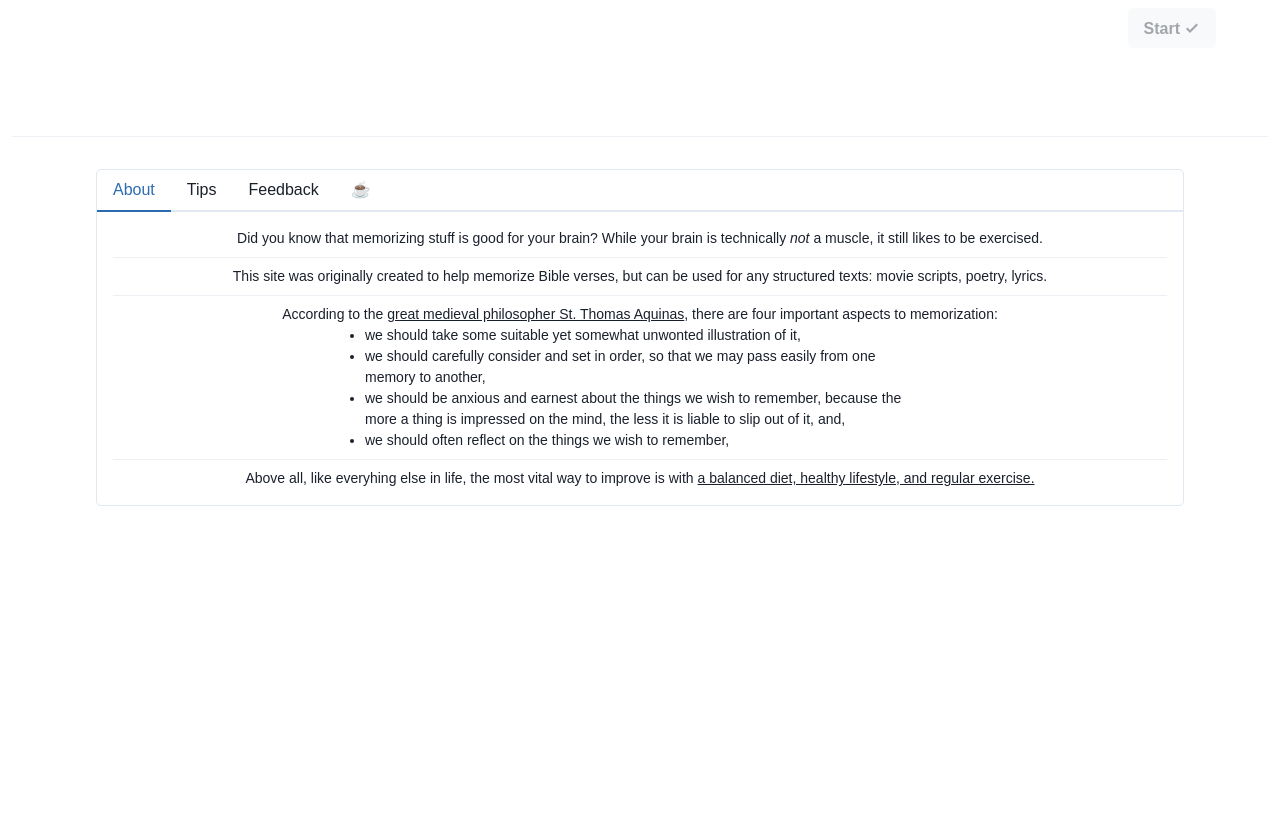
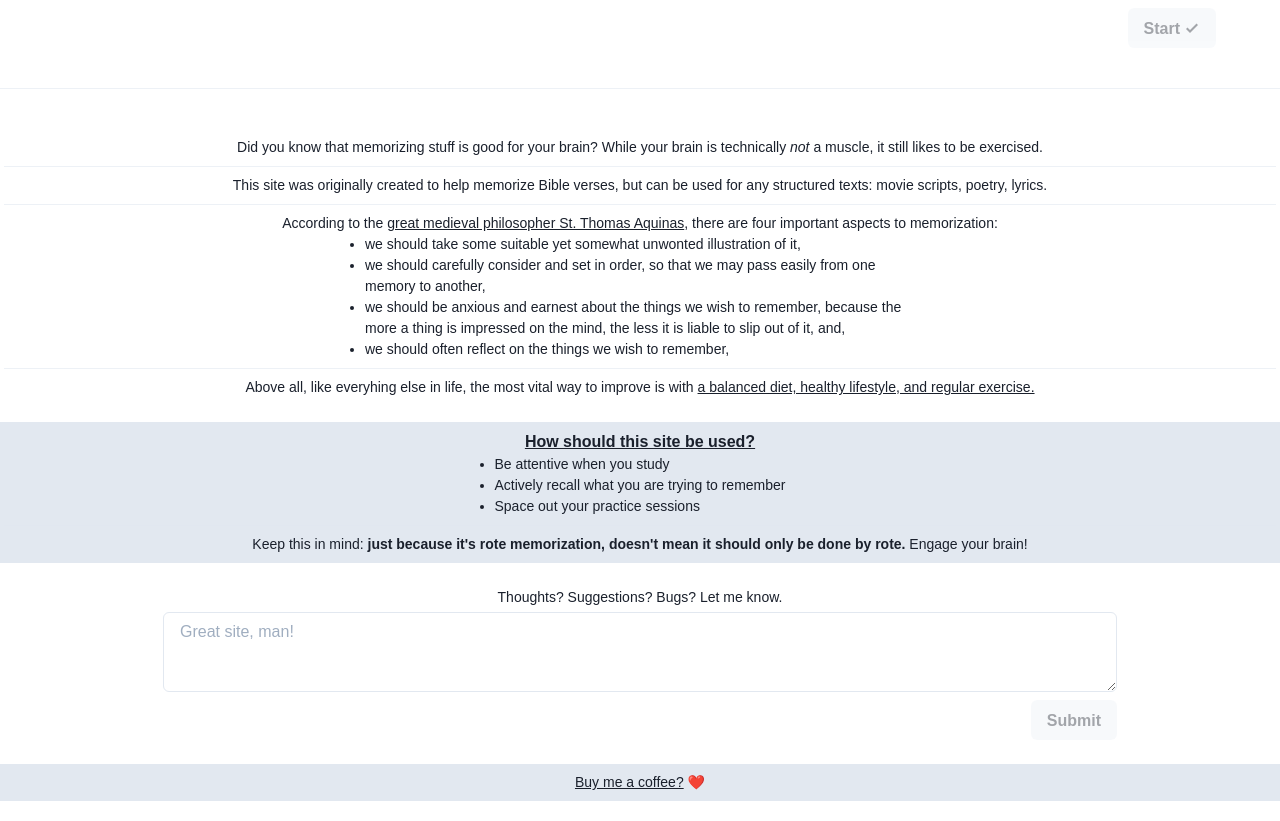
Before and after one commit to AndrewCutler/Memoria, a React (Create React App) app: page / in a window 1280 px wide. Shown: the part 214-1035 px from the top of the page. Before the commit the page ends 864 px from the top, so only its background shows below. Built offline with nearby package versions, Linux system fonts and the light colour scheme.

Commit message:
styling changes, map sections out

```diff
--- a/public/env.js
+++ b/public/env.js
@@ -4,7 +4,7 @@ window.env = {
   "APPDATA": "C:\\Users\\Andrew\\AppData\\Roaming",
   "ChocolateyInstall": "C:\\ProgramData\\chocolatey",
   "ChocolateyLastPathUpdate": "132418313776297672",
-  "CHROME_CRASHPAD_PIPE_NAME": "\\\\.\\pipe\\crashpad_4232_XRVCRSSQMEYXNIFC",
+  "CHROME_CRASHPAD_PIPE_NAME": "\\\\.\\pipe\\crashpad_8036_BDCZTXTRHVMBTWCX",
   "COLOR": "1",
   "COLORTERM": "truecolor",
   "CommonProgramFiles": "C:\\Program Files\\Common Files",
--- a/src/App.tsx
+++ b/src/App.tsx
@@ -24,6 +24,7 @@ import {
 	isValidKestroke,
 	MAX_LENGTH
 } from './App.utility';
+import Informational from './Informational/Informational';
 
 export const App = () => {
 	// app state
@@ -199,9 +200,9 @@ export const App = () => {
 								</Flex>
 							</Box>
 							{hasHistory && <History />}
-							<Box h='16px' w='100%' />
-							<Divider />
-							<InformationalTabset />
+							<Divider w='100vw' />
+							{/* <InformationalTabset /> */}
+							<Informational />
 						</VStack>
 					</Box>
 				</Box>
--- a/src/App.utility.tsx
+++ b/src/App.utility.tsx
@@ -33,3 +33,7 @@ export const AppContext = createContext<IContext>({
 	value: appContext,
 	setter: (value: SetStateAction<IAppContext>) => {}
 });
+
+export const darkModeAlternateGray = 'gray.600';
+
+export const lightModeAlternateGray = 'gray.200';
--- a/src/Email/Email.tsx
+++ b/src/Email/Email.tsx
@@ -33,10 +33,11 @@ const Email = (): React.ReactElement => {
 	};
 
 	return (
-		<Box textAlign='left'>
+		<Flex alignItems='center' flexDirection='column'>
 			<Box mb={1} fontSize='sm'>
 				Thoughts? Suggestions? Bugs? Let me know.
 			</Box>
+			<Box w='75%'>
 				<form
 					action=''
 					ref={form}
@@ -47,7 +48,9 @@ const Email = (): React.ReactElement => {
 						maxLength={EMAIL_MAX}
 						name='message'
 						placeholder='Great site, man!'
-					onChange={({ target: { value } }) => handleChange(value)}
+						onChange={({ target: { value } }) =>
+							handleChange(value)
+						}
 					/>
 					<Flex w='100%' marginTop={2} justifyContent='flex-end'>
 						<Button disabled={!body.trim()} type='submit'>
@@ -56,6 +59,7 @@ const Email = (): React.ReactElement => {
 					</Flex>
 				</form>
 			</Box>
+		</Flex>
 	);
 };
 
--- a/src/History/History.tsx
+++ b/src/History/History.tsx
@@ -11,10 +11,16 @@ import {
 	AccordionItem,
 	AccordionPanel,
 	Box,
-	AccordionIcon
+	AccordionIcon,
+	useColorModeValue,
+	Flex
 } from '@chakra-ui/react';
 import React, { useContext, useEffect, useState } from 'react';
-import { AppContext } from '../App.utility';
+import {
+	AppContext,
+	darkModeAlternateGray,
+	lightModeAlternateGray
+} from '../App.utility';
 import { IStorageValue } from '../TextDisplay/TextDisplay';
 
 // guid_timestamp
@@ -37,6 +43,10 @@ const History = () => {
 		value: { gameState }
 	} = useContext(AppContext);
 	const [history, setHistory] = useState<KeyedStorageValue[]>([]);
+	const alternateColor = useColorModeValue(
+		lightModeAlternateGray,
+		darkModeAlternateGray
+	);
 
 	useEffect(() => {
 		const matchingKeys: string[] = Object.keys(localStorage)
@@ -59,6 +69,12 @@ const History = () => {
 	}, [gameState]);
 
 	return (
+		<Flex
+			background={alternateColor}
+			w='100vw'
+			py={3}
+			justifyContent='center'
+		>
 			<Accordion allowToggle w='80vw'>
 				<AccordionItem>
 					<AccordionButton>
@@ -81,7 +97,8 @@ const History = () => {
 									</Tr>
 								</Thead>
 								<Tbody>
-								{history.map(({ accuracy, rendered, key }) => {
+									{history.map(
+										({ accuracy, rendered, key }) => {
 											return (
 												<Tr key={key}>
 													<Td>{accuracy}</Td>
@@ -92,13 +109,15 @@ const History = () => {
 													/>
 												</Tr>
 											);
-								})}
+										}
+									)}
 								</Tbody>
 							</Table>
 						</TableContainer>
 					</AccordionPanel>
 				</AccordionItem>
 			</Accordion>
+		</Flex>
 	);
 };
 
--- a/src/Informational/Informational.helper.tsx
+++ b/src/Informational/Informational.helper.tsx
@@ -1,7 +1,7 @@
 import { Divider, Box, Link, Flex, Text } from '@chakra-ui/react';
 import React from 'react';
 
-export const About = (
+export const About = (): React.ReactElement => (
 	<>
 		<Text>
 			Did you know that memorizing stuff is good for your brain? While
@@ -55,7 +55,7 @@ export const About = (
 	</>
 );
 
-export const Tips = (
+export const Tips = (): React.ReactElement => (
 	<>
 		<Text fontWeight='700' fontSize='md'>
 			<Link
@@ -83,3 +83,12 @@ export const Tips = (
 		</Text>
 	</>
 );
+
+export const Support = (): React.ReactElement => (
+	<Box>
+		<Link href='https://ko-fi.com/andrewcutler' isExternal>
+			Buy me a coffee?
+		</Link>{' '}
+		❤️
+	</Box>
+);
--- a/src/Informational/Informational.tsx
+++ b/src/Informational/Informational.tsx
@@ -1,10 +1,36 @@
+import { Box, Flex, useColorModeValue } from '@chakra-ui/react';
 import React from 'react';
-import { About, Tips } from './Informational.helper';
+import { darkModeAlternateGray, lightModeAlternateGray } from '../App.utility';
+import Email from '../Email/Email';
+import { About, Support, Tips } from './Informational.helper';
 
-const sections: string[] = [About, Tips];
+const sections: React.ReactElement[] = [
+	<About />,
+	<Tips />,
+	<Email />,
+	<Support />
+];
 
 const Informational = (): React.ReactElement => {
-	return <div></div>;
+	const alternateColor = useColorModeValue(
+		lightModeAlternateGray,
+		darkModeAlternateGray
+	);
+
+	return (
+		<Flex flexDirection='column' fontSize='sm' w='100vw'>
+			{sections.map((section, index) => (
+				<Box
+					my={2}
+					py={2}
+					px={1}
+					background={index % 2 ? alternateColor : 'inherit'}
+				>
+					{section}
+				</Box>
+			))}
+		</Flex>
+	);
 };
 
 export default Informational;
```
Lines whose indentation alone changed are shown as unchanged.
